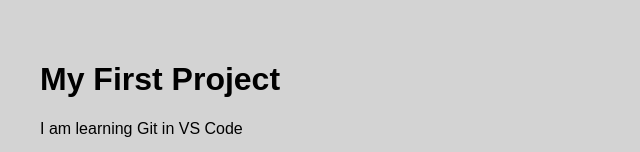
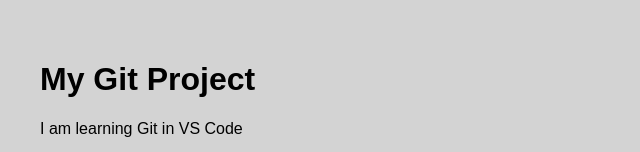
Before and after one commit to ICEDRAGON1st/my-first-project, a plain HTML site: page index.html in a window 1280 px wide. Shown: the top 152 px of the page, without its empty margins (0-640 px from the left). Drawn offline with Linux system fonts and the light colour scheme.

Commit message:
update heading on main

```diff
--- a/index.html
+++ b/index.html
@@ -7,7 +7,7 @@
     <link rel="stylesheet" href="style.css" />
   </head>
   <body>
-    <h1>My First Project</h1>
+    <h1>My Git Project</h1>
     <p>I am learning Git in VS Code</p>
     <button>Click Me</button>
     <script src="app.js"></script>
```
